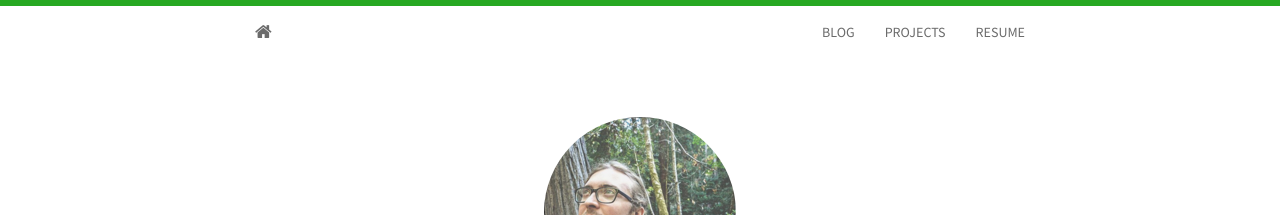
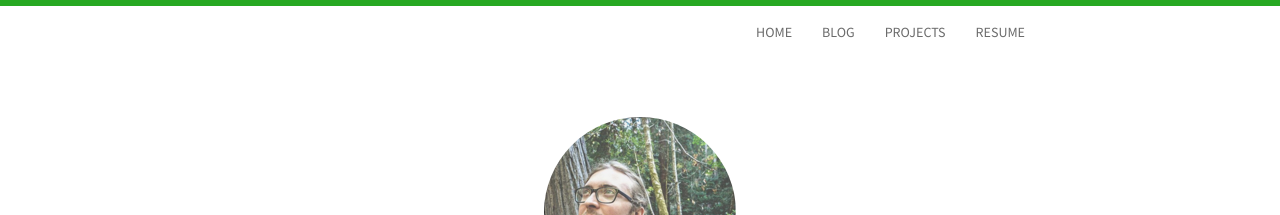
Before and after one commit to NLaff/Lafferty.co, a Jekyll site: the page built from index.html, in a window 1280 px wide. Shown: the top 215 px of the page. Built offline with Jekyll 4.4.1, drawn with Linux system fonts in a browser that asks for light colours; nearby versions of some CDN libraries; the list of posts is cut into pages by our own code.

Commit message:
removed home button, added home text to nav

```diff
--- a/_includes/header.html
+++ b/_includes/header.html
@@ -1,10 +1,8 @@
 <nav class="navbar navbar-default">
   <div class="container">
-    <div class="navbar-header">
-      <a class="navbar-brand" href="{{ site.baseurl }}"><i class="fa fa-home"></i></a>
-    </div>
     <div id="navbar">
       <ul class="nav navbar-nav navbar-right">
+        <li><a href="http://lafferty.co">HOME</a></li>
         <li><a href="{{ site.baseurl }}blog.html">BLOG</a></li>
         <li><a href="{{ site.baseurl }}projects.html">PROJECTS</a></li>
         <li><a href="http://biomadeira.github.io/vitae">RESUME</a></li>
```
